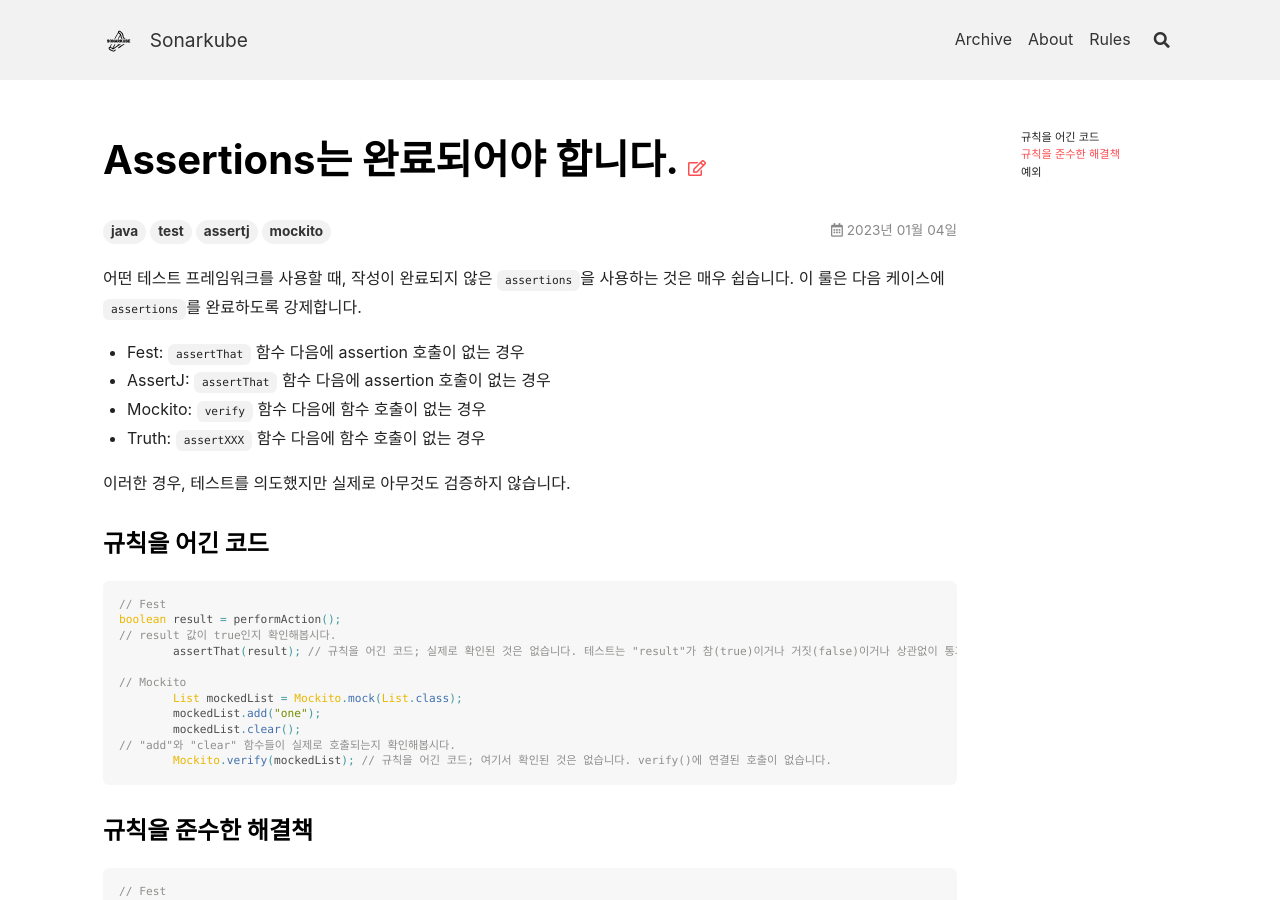
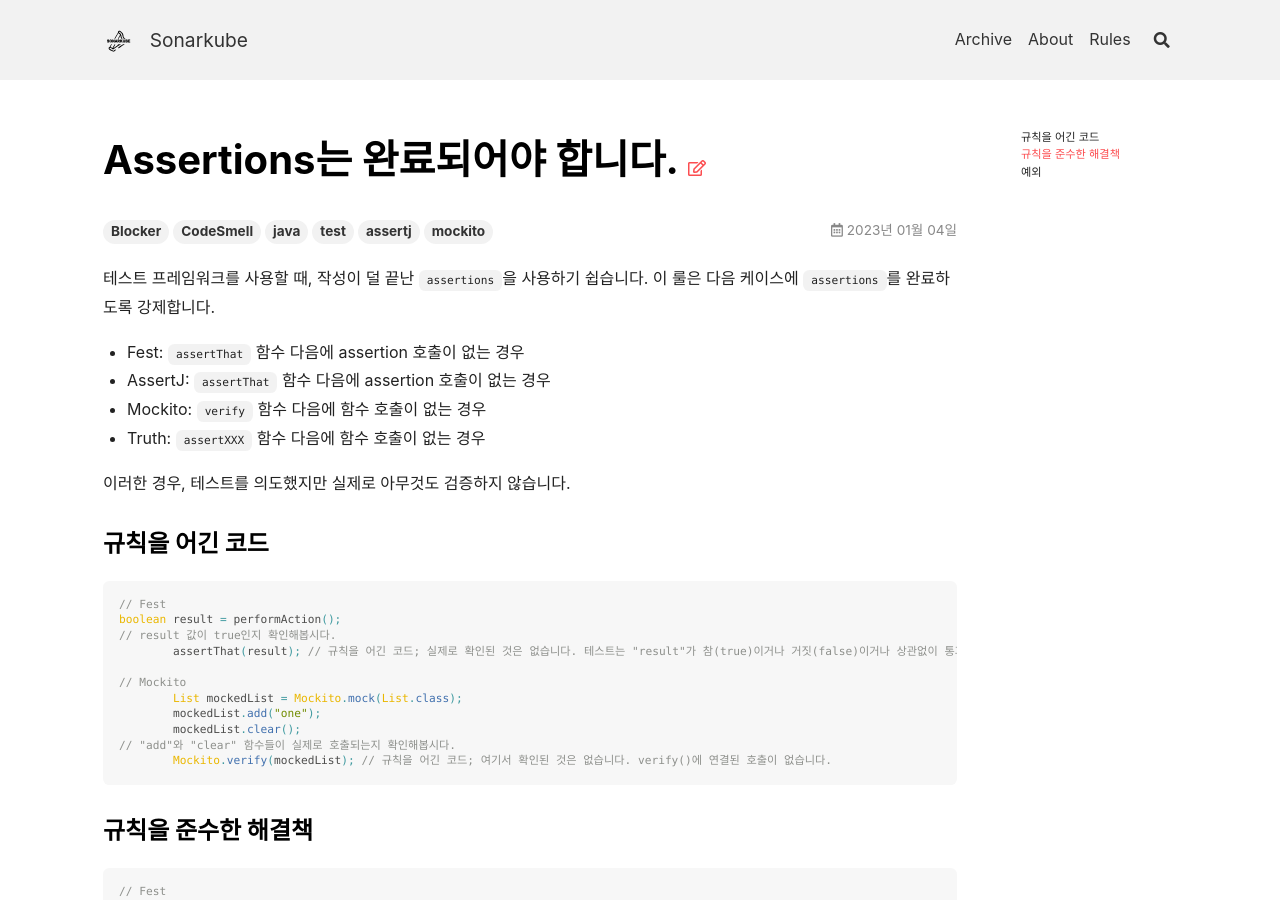
Before and after one commit to kantabile/sonarkube, a Jekyll site: the page built from _posts/2023-01-04-RSPEC-2970.md, in a window 1280 px wide and 900 px high. Built offline with Jekyll 4.4.1, drawn with Linux system fonts in a browser that asks for light colours; nearby versions of some CDN libraries; emoji names are drawn with the system emoji font.

Commit message:
docs: RSPEC-2970: 피드백 적용
* 태그 추가
* 번역 개선

```diff
--- a/_posts/2023-01-04-RSPEC-2970.md
+++ b/_posts/2023-01-04-RSPEC-2970.md
@@ -1,9 +1,9 @@
 ---
 title: Assertions는 완료되어야 합니다.
-tags: [java, test, assertj, mockito]
+tags: [Blocker, CodeSmell, java, test, assertj, mockito]
 ---
 
-어떤 테스트 프레임워크를 사용할 때, 작성이 완료되지 않은 `assertions`을 사용하는 것은 매우 쉽습니다. 이 룰은 다음 케이스에 `assertions`를 완료하도록 강제합니다.
+테스트 프레임워크를 사용할 때, 작성이 덜 끝난 `assertions`을 사용하기 쉽습니다. 이 룰은 다음 케이스에 `assertions`를 완료하도록 강제합니다.
 
 * Fest: `assertThat` 함수 다음에 assertion 호출이 없는 경우
 * AssertJ: `assertThat` 함수 다음에 assertion 호출이 없는 경우
```
Also changed, not shown: Gemfile.lock (added).
